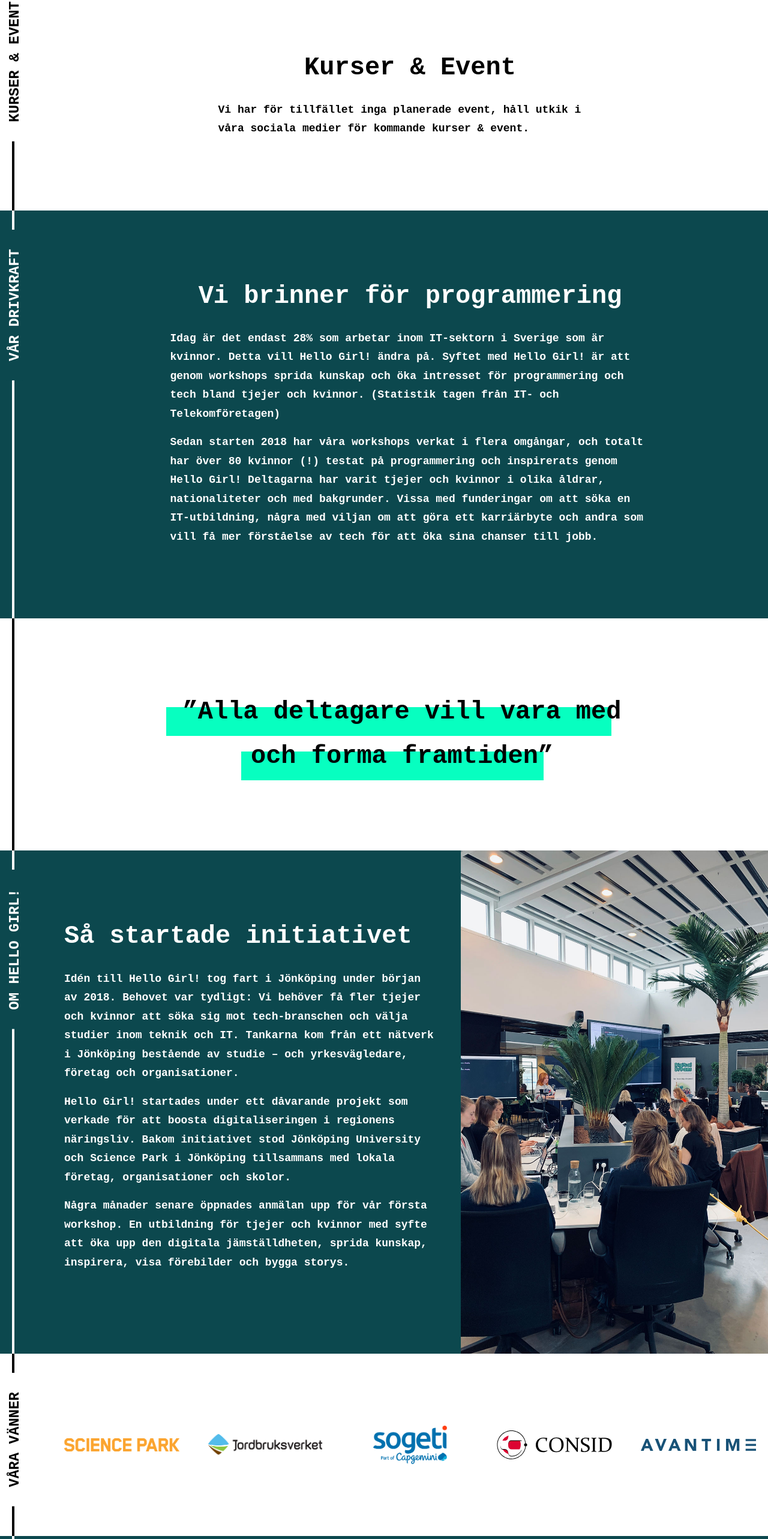
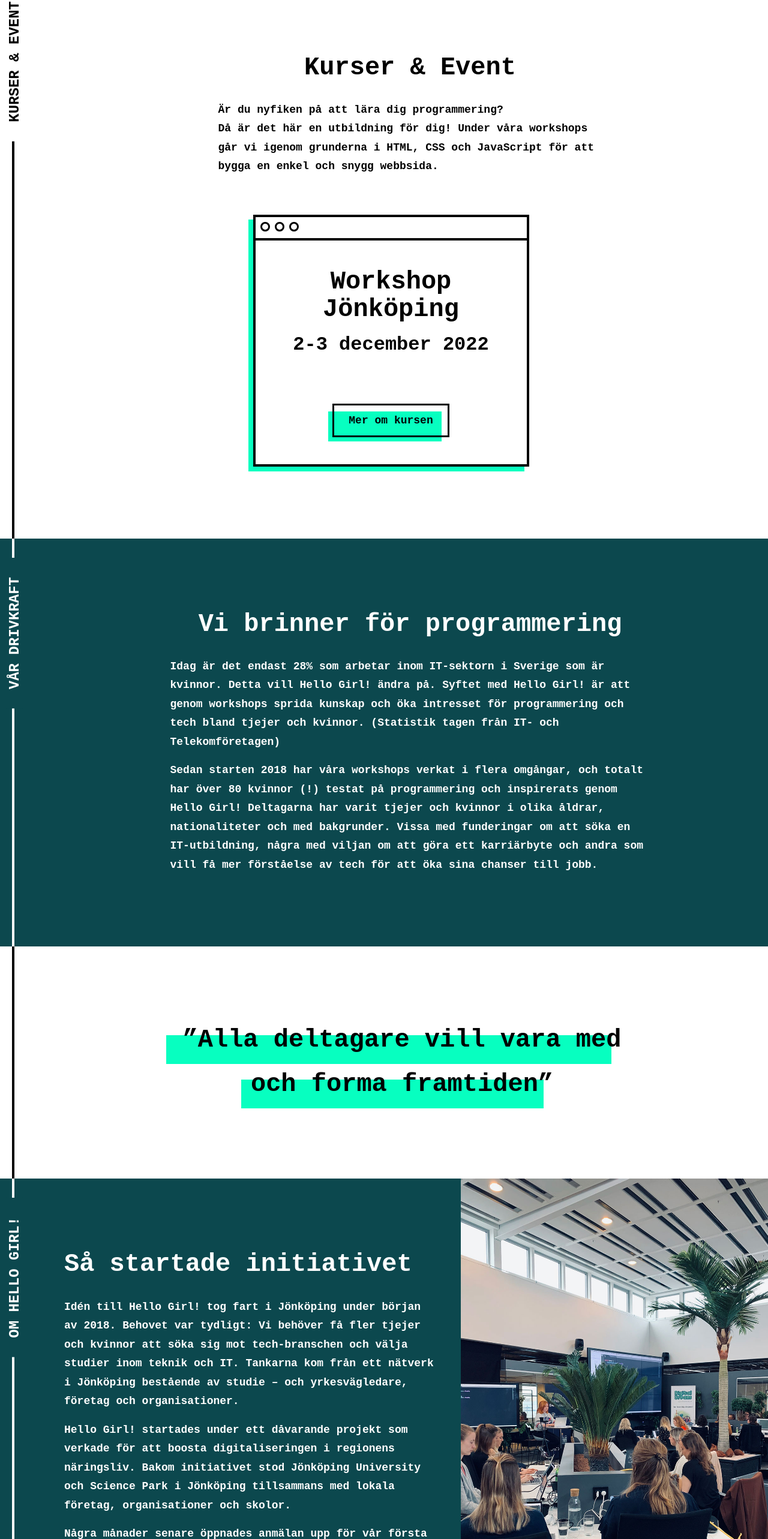
Before and after one commit to hellogirlse/hello-girl, a Next.js app: page / in a window 1280 px wide. Shown: the part 924-3490 px from the top of the page at 60% size. Built offline with nearby package versions, Linux system fonts and the light colour scheme; a web font is replaced by a local one.

Commit message:
FEAT: Eventcard and new friends

```diff
--- a/components/eventCard/eventCard.module.scss
+++ b/components/eventCard/eventCard.module.scss
@@ -3,7 +3,9 @@
 
 .card {
     width: 100%;
+    max-width: rem(460px);
     height: auto;
+    margin: 0 auto;
     min-height: rem(420px);
     border: rem(4px) solid color(black);
     box-shadow: rem(-8px) rem(8px) 0 0 color(primary-light);
--- a/components/eventCard/eventCard.tsx
+++ b/components/eventCard/eventCard.tsx
@@ -21,7 +21,7 @@
                 { props.title ? (<h2 className="headline headline--h2">{props.title}</h2>) : null }
                 { props.date ? (<p>{props.date}</p>) : null }
 
-                {/* { props.link ? (<Button label="Mer om kursen" link={props.link} />) : null } */}
+                { props.link ? (<Button label="Mer om kursen" link={props.link} />) : null }
 
             </div>
         </div>
--- a/components/eventSection/event.module.scss
+++ b/components/eventSection/event.module.scss
@@ -25,7 +25,7 @@
 
             @include desktop {
                 max-width: rem(960px);
-                grid-template-columns: repeat(2, minmax(0, 1fr));
+                grid-template-columns: repeat(1, minmax(0, 1fr));
             }
         }
     }
--- a/components/eventSection/event.tsx
+++ b/components/eventSection/event.tsx
@@ -17,16 +17,15 @@
 
                     <div className={style.event__content}>
                         <h2 className="headline headline--h2">Kurser & Event</h2>
-                        <p>Vi har för tillfället inga planerade event, håll utkik i våra sociala medier för kommande kurser & event.</p>
-                        {/* <p>
+                        {/* <p>Vi har för tillfället inga planerade event, håll utkik i våra sociala medier för kommande kurser & event.</p> */}
+                        <p>
                             Är du nyfiken på att lära dig programmering?
                             <br/>Då är det här en utbildning för dig!
                             Under våra workshops går vi igenom grunderna i HTML, CSS och JavaScript för att bygga en enkel och snygg webbsida.
-                        </p> */}
+                        </p>
                     </div>
 
-                    {/* <EventCard title="Workshop Jönköping" date="25-26 februari 2022" link="#"/>
-                    <EventCard title="Workshop Stockholm" date="4-5 februari 2022" link="#"/> */}
+                    <EventCard title="Workshop Jönköping" date="2-3 december 2022" link="https://hello-girl-lets-get-coding-jkpg.confetti.events/"/>
                 </div>
 
             </div>
--- a/components/friends/friends.module.scss
+++ b/components/friends/friends.module.scss
@@ -14,6 +14,7 @@
             display: grid;
             grid-template-columns: repeat(3, minmax(0, 1fr));
             gap: rem(32px);
+            align-items: center;
             margin: rem(80px) 0;
 
             @include tablet {
@@ -21,15 +22,34 @@
             }
 
             @include desktop {
-                grid-template-columns: repeat(5, minmax(0, 1fr));
+                grid-template-columns: repeat(7, minmax(0, 1fr));
                 margin: rem(120px) 0;
             }
 
             img {
                 width: 100%;
                 height: 100%;
-                max-height: rem(64px);
                 object-fit: contain;
+            }
+        }
+    }
+
+    &__compress_height {
+        max-height: rem(64px);
+
+        &__small {
+            max-height: rem(32px);
+
+            @include tablet {
+                max-height: rem(46px);
+            }
+        }
+
+        &__large {
+            max-height: rem(24px);
+
+            @include tablet {
+                max-height: rem(36px);
             }
         }
     }
--- a/components/friends/friends.tsx
+++ b/components/friends/friends.tsx
@@ -13,9 +13,11 @@
                 <div className={style.friends__container__wrapper}>
                     <img src="./logos/science-park.png" alt="Bild: Science Park Jönköping"/>
                     <img src="./logos/jordbruksverket.png" alt="Bild: Jordbruksverket"/>
-                    <img src="./logos/sogeti.png" alt="Bild: Sogeti"/>
+                    <img className={style.friends__compress_height +` `+ style.friends__compress_height__small} src="./logos/sogeti.png" alt="Bild: Sogeti"/>
                     <img src="./logos/consid.svg" alt="Bild: Consid"/>
                     <img src="./logos/avantime.svg" alt="Bild: Avantime"/>
+                    <img className={style.friends__compress_height +` `+ style.friends__compress_height__large} src="./logos/toxic.png" alt="Bild: Toxic"/>
+                    <img src="./logos/pixelandfriends.png" alt="Bild: Pixel & Friends"/>
                 </div>
             </div>
         </section>
--- a/components/teachers/teachers.tsx
+++ b/components/teachers/teachers.tsx
@@ -23,7 +23,7 @@
 
                     <TeacherCard name="Daniela Andersson Waara" position="Front-end utvecklare" company="Avantime" image="./images/daniela.jpg"/>
                     <TeacherCard name="Emmelie Strand" position="Front-end utvecklare & designer" company="Sogeti" image="./images/emmelie.jpg"/>
-                    <TeacherCard name="Linnea Karlsson" position="System- & Webbutvecklare" company="Consid" image="./images/linnea.jpg"/>
+                    <TeacherCard name="Linnea Karlsson" position="System- & Webbutvecklare" company="Toxic" image="./images/linnea.jpg"/>
                     <TeacherCard name="Martina Ronnysdotter" position="Systemutvecklare" company="Jordbruksverket" image="./images/martina.jpg"/>
                     <TeacherCard name="Isabelle Sandhall Kantola" position="UI/UX Designer" company="Consid" image="./images/isabelle.jpg"/>
                     <TeacherCard name="Gabriella Karlsson" position="Systemutvecklare" company="Jordbruksverket" image="./images/gabriella.jpg"/>
```
Also changed, not shown: public/logos/pixelandfriends.png (added), public/logos/toxic.png (added).
